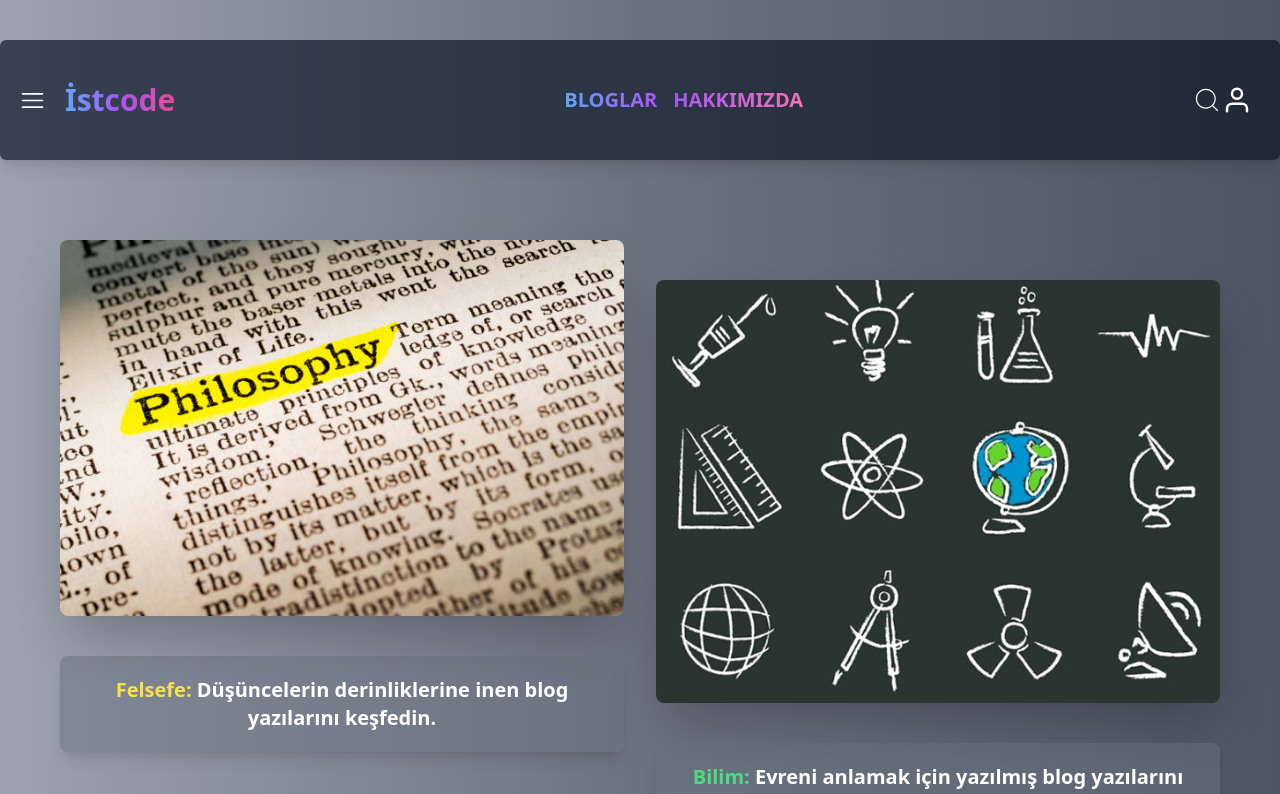
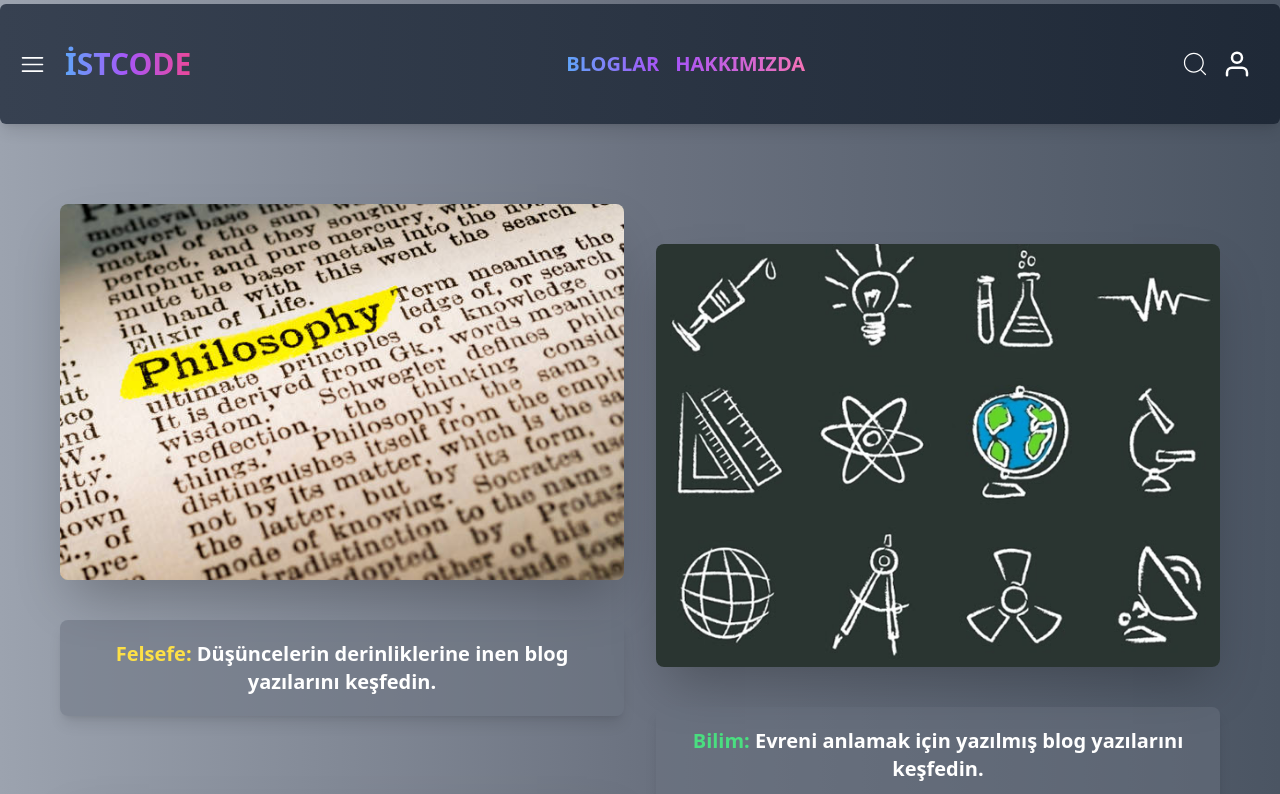
Before and after one commit to baratess/istcode, a Next.js app: page / in a window 1280 px wide. Shown: the top 794 px of the page. Built offline with nearby package versions, Linux system fonts and the light colour scheme.

Commit message:
Navbar güncellendi

```diff
--- a/app/components/navbar/Navbar1.tsx
+++ b/app/components/navbar/Navbar1.tsx
@@ -9,7 +9,7 @@ import About from "./About";
 
 const Navbar: React.FC = () => {
   return (
-    <div className="bg-gradient-to-r from-gray-400 via-gray-500 to-gray-600 pt-10 animate-fadeIn">
+    <div className="bg-gradient-to-r from-gray-400 via-gray-500 to-gray-600 pt-1 animate-fadeIn">
       <div className="relative">
         <header className="flex items-center justify-between py-3 bg-gradient-to-r from-gray-700 to-gray-800 text-white shadow-lg h-[120px] rounded-md max-w-screen-xl w-full mx-auto">
           <div className="flex items-center w-full sm:w-auto">
@@ -17,7 +17,7 @@ const Navbar: React.FC = () => {
             <div className=" font-extrabold flex-grow sm:flex-grow-0 text-center sm:text-left">
               <Link href="/">
                 <h1 className="text-transparent bg-clip-text bg-gradient-to-r from-blue-400 via-purple-500 to-pink-500 hover:scale-105 transform transition duration-200 text-xs-custom sm:text-3xl">
-                  İstcode
+                  İSTCODE
                 </h1>
               </Link>
             </div>
--- a/app/components/navbar/Search.tsx
+++ b/app/components/navbar/Search.tsx
@@ -56,7 +56,7 @@ const Search = () => {
   return (
     <div>
       <div
-        className="flex justify-end cursor-pointer "
+        className="flex justify-end cursor-pointer pr-3"
         onClick={handleSearchToggle}
       >
         <CiSearch size={30} />
```
